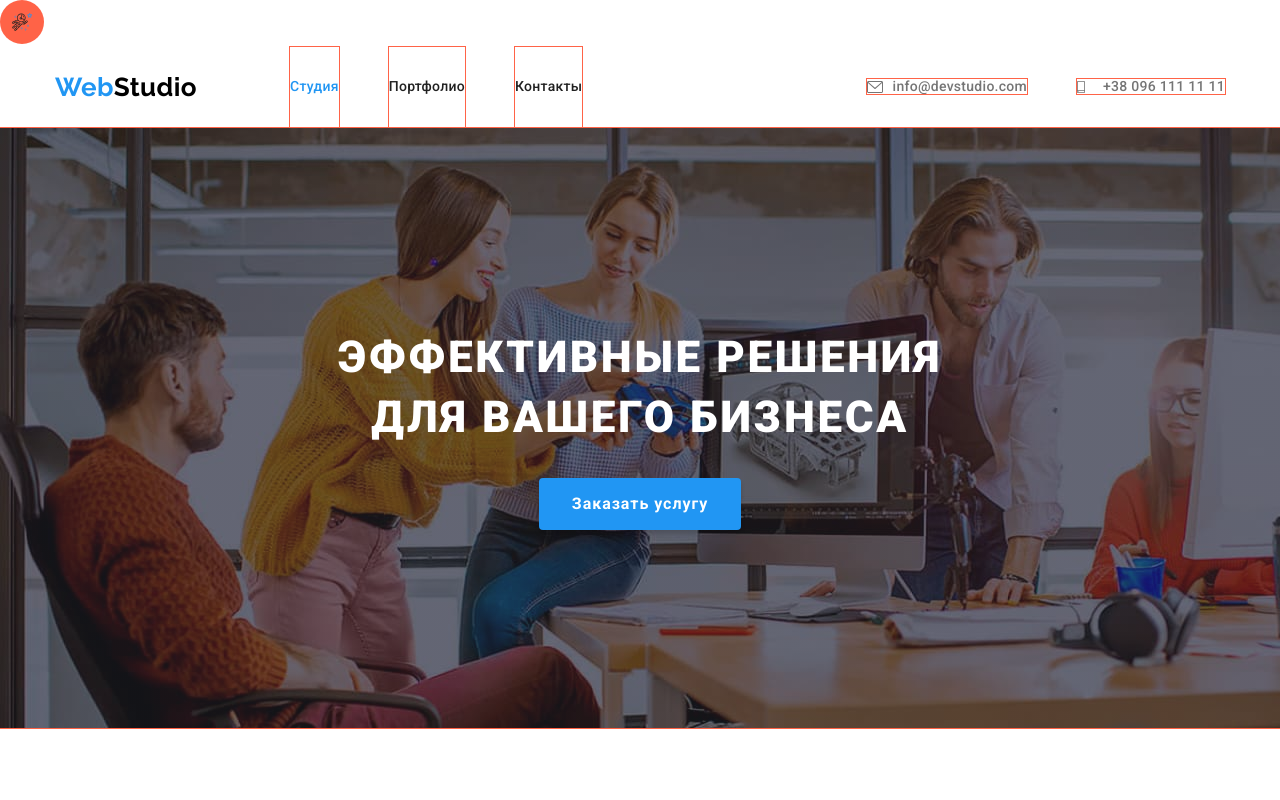
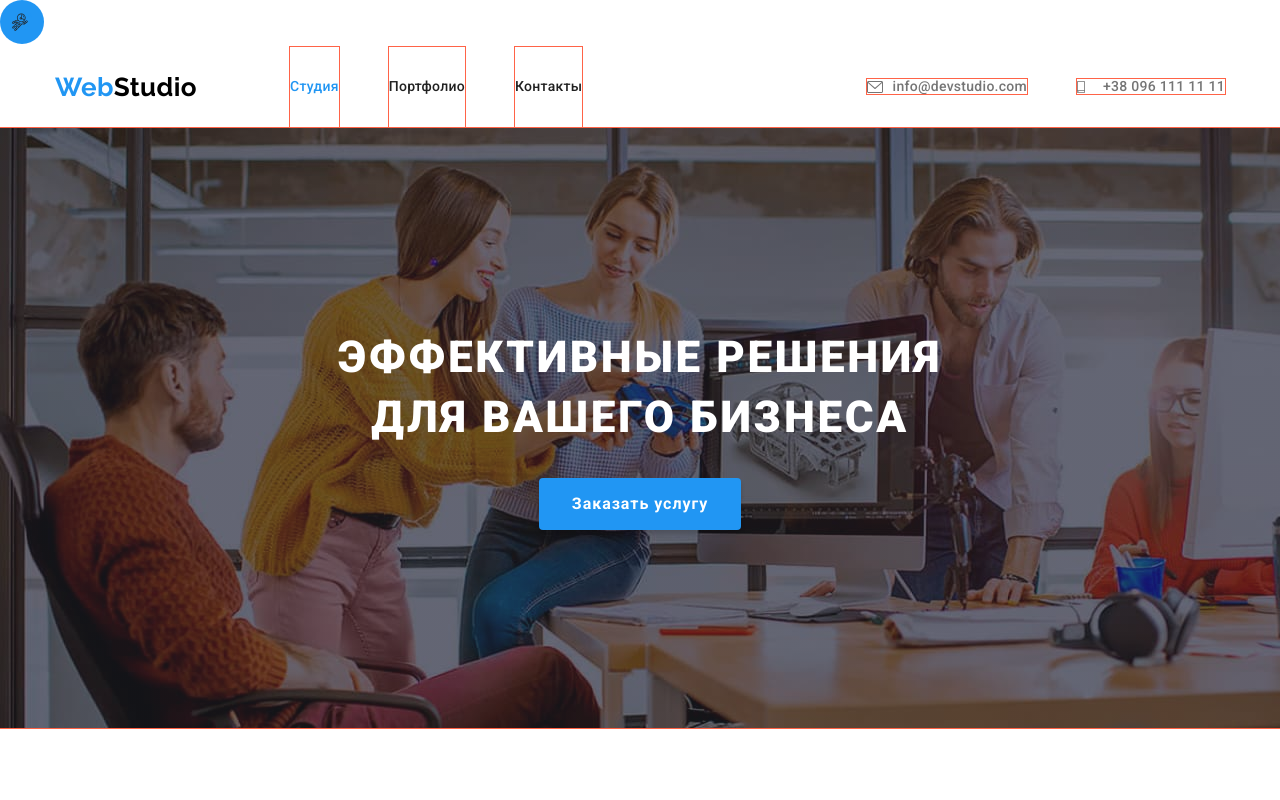
Before and after one commit to BogdanGoIT/goit-markup-hw-04, a plain HTML site: page index.html in a window 1280 px wide. In both pictures the pointer is over the element 22 px from the left and 22 px from the top of the page. Shown: the top 800 px of the page. Drawn offline with Linux system fonts and the light colour scheme.

Commit message:
добавляет ховер для круглой иконки

```diff
--- a/css/styles.css
+++ b/css/styles.css
@@ -60,6 +60,10 @@ img {
 
   background-color: tomato;
   border-radius: 50%;
+}
+
+.icon-link:hover{
+  background-color: var(--acent-color);
 }
 
 body {
```
